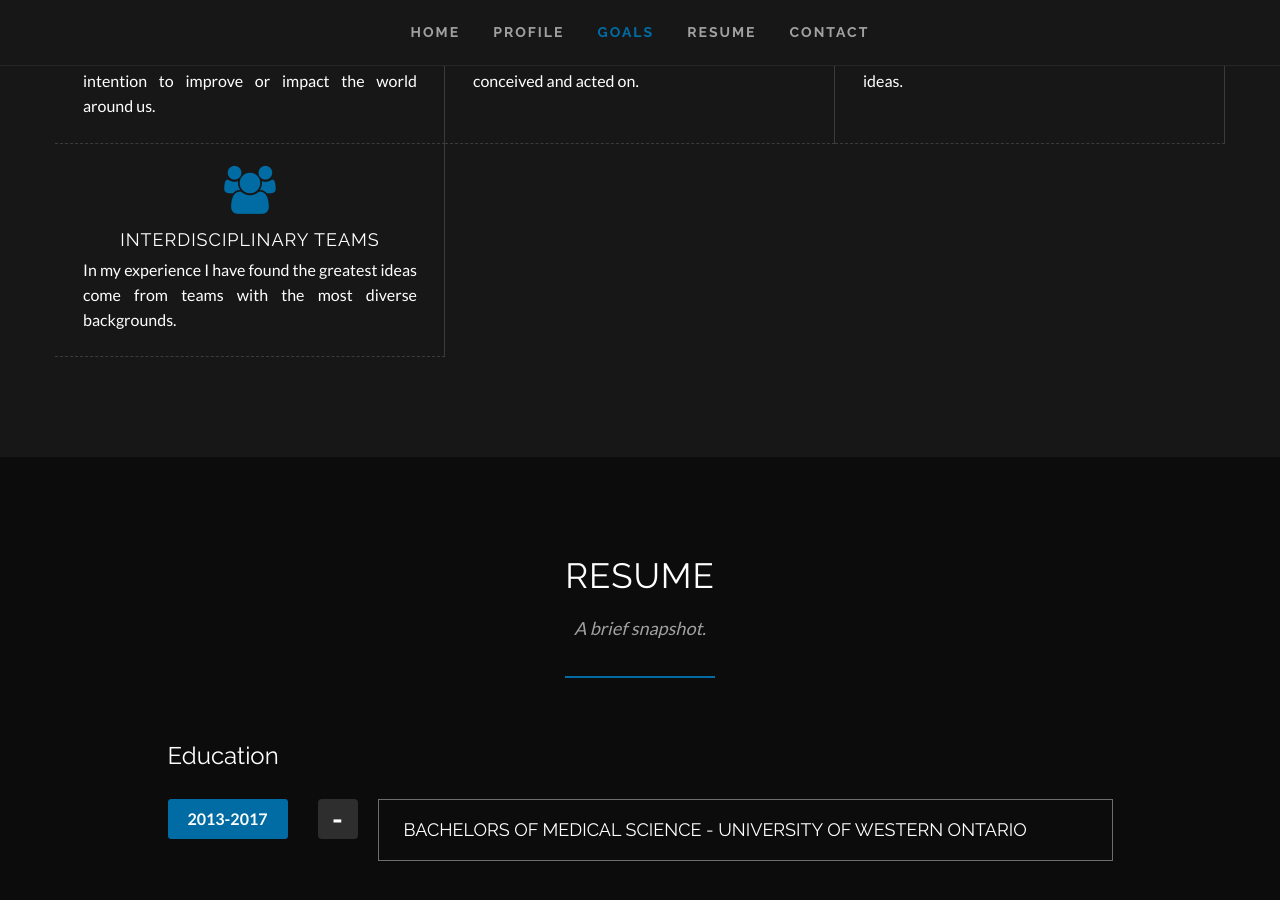
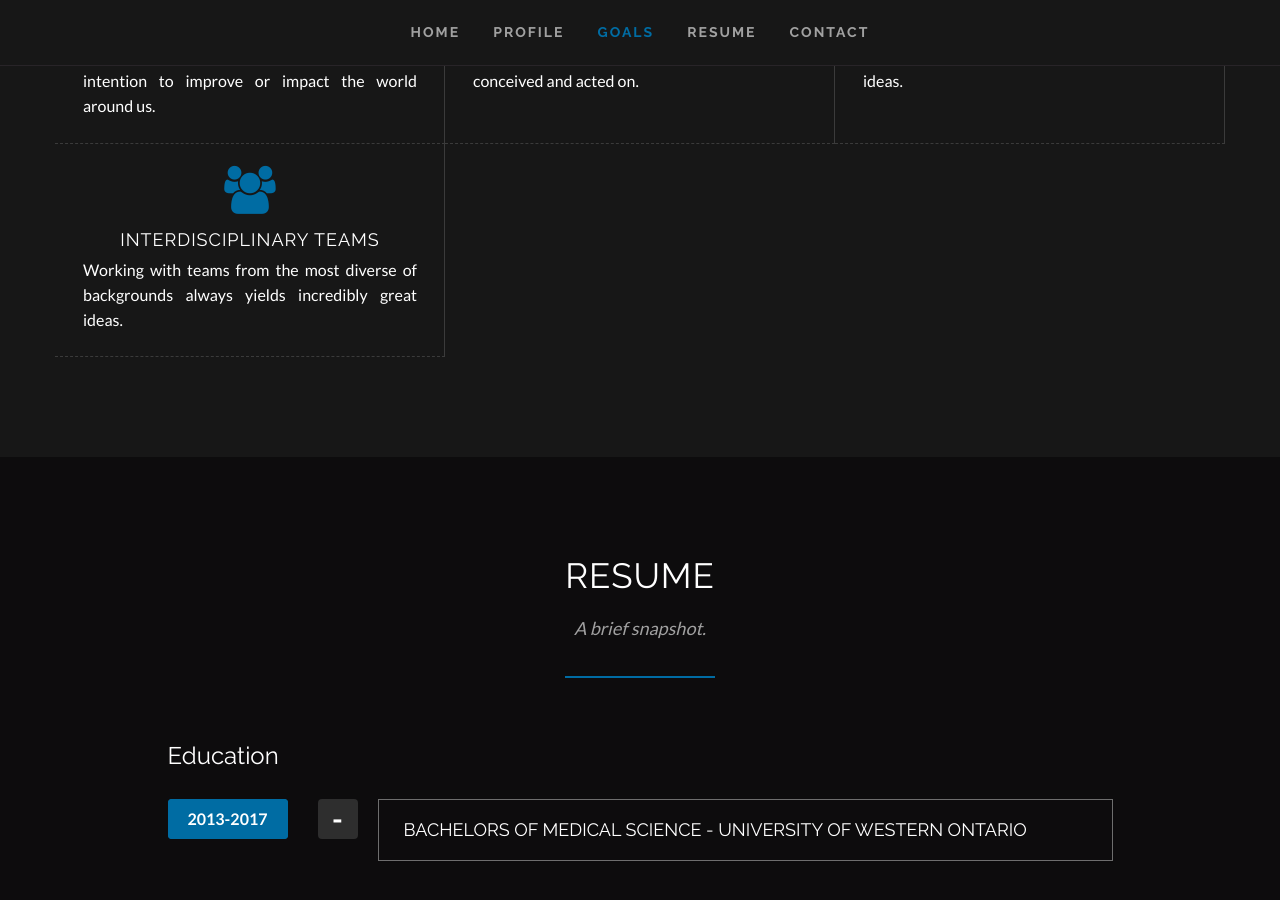
Before and after one commit to clearcareer/RobertSimoes, a Jekyll site: the page built from index.html, in a window 1280 px wide and 900 px high, scrolled down 2166 px. Built offline with Jekyll 4.4.1, drawn with Linux system fonts in a browser that asks for light colours; some web fonts are replaced.

Commit message:
Updated '/index.html' via CloudCannon

```diff
--- a/index.html
+++ b/index.html
@@ -32,7 +32,7 @@
     description: My passion for the technology field and start up world is what drives me to collaborate on great ideas.
   - name: Interdisciplinary teams
     icon: group
-    description: In my experience I have found the greatest ideas come from teams with the most diverse backgrounds.
+    description: Working with teams from the most diverse of backgrounds always yields incredibly great ideas.
 education:
   - number: 1
     years: 2013-2017
```
